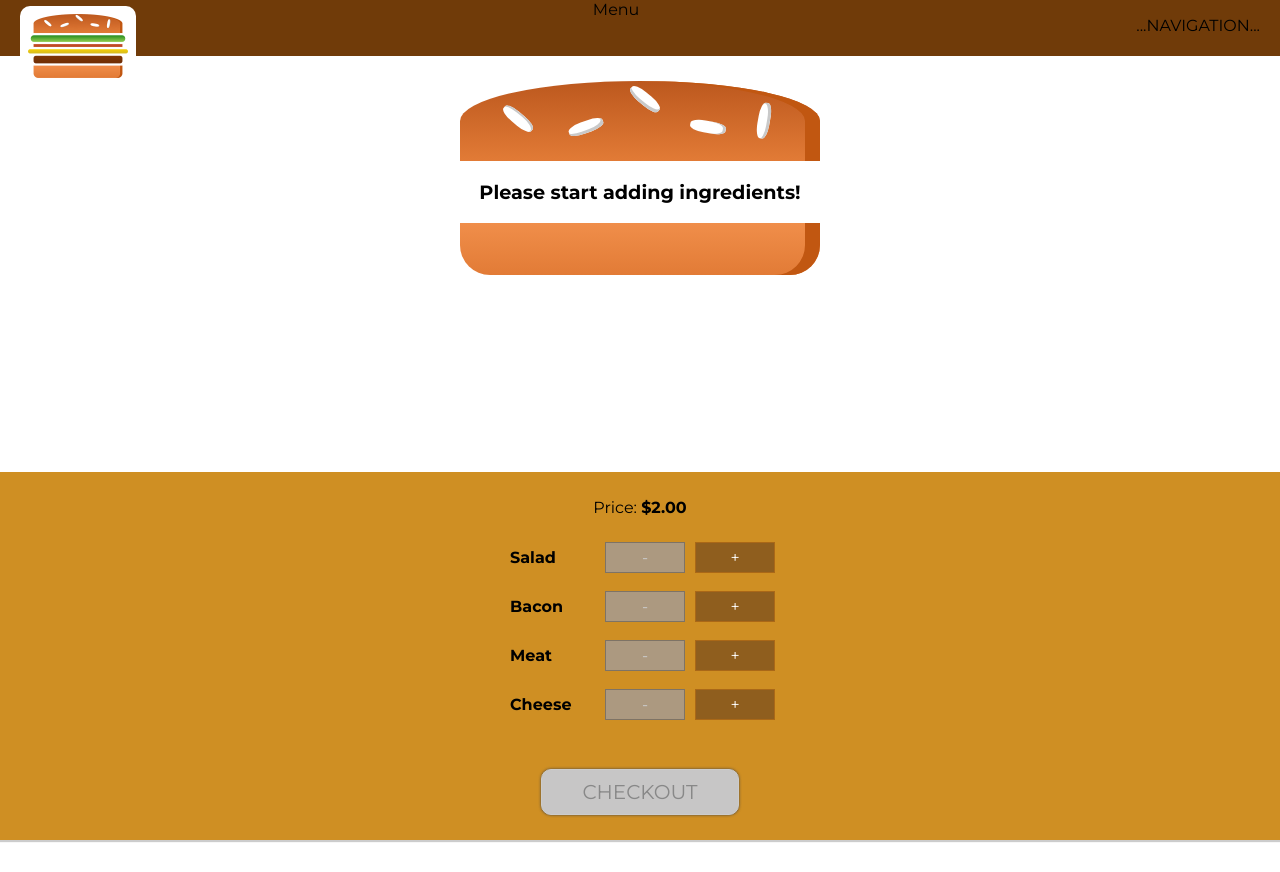
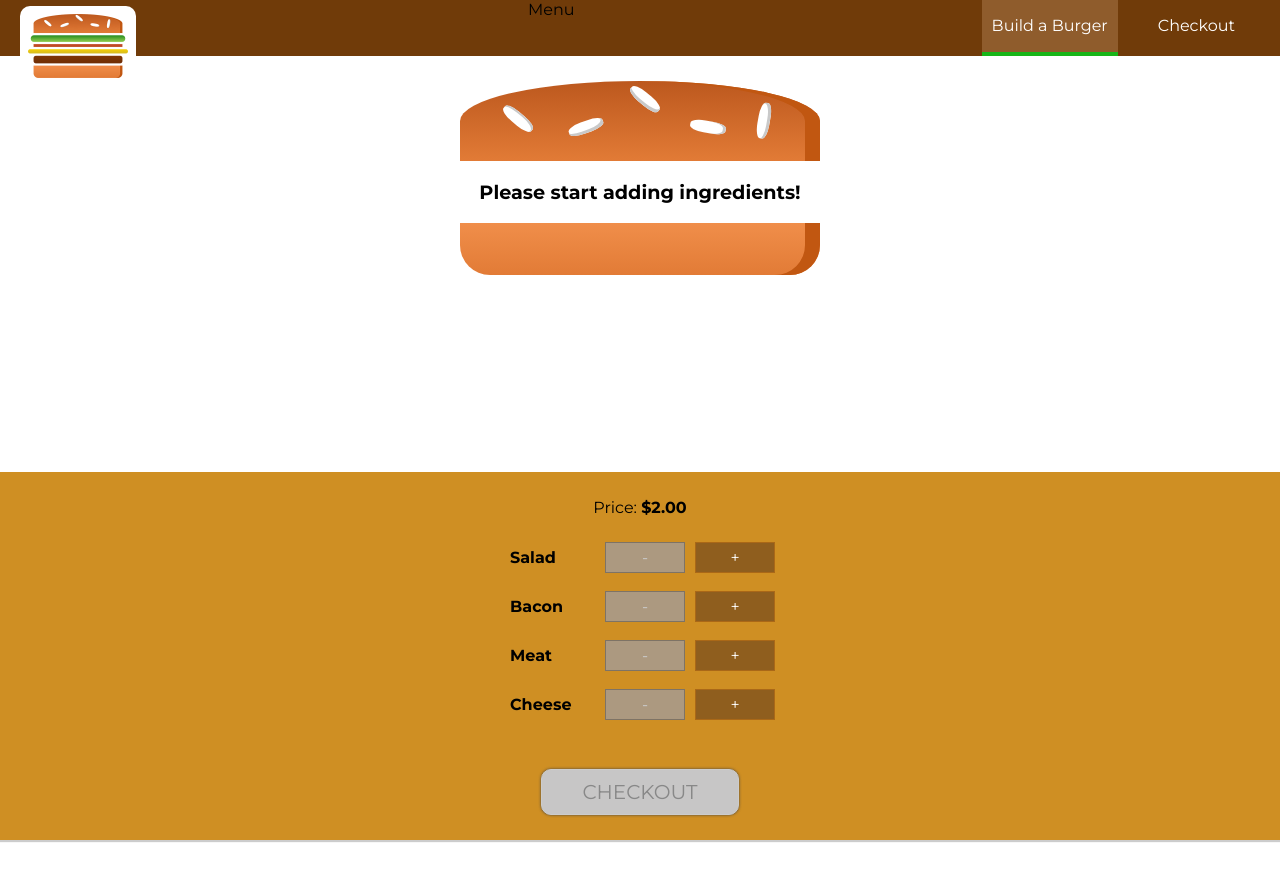
Before and after one commit to deinyefa/burger-builder, a React (Create React App) app: page / in a window 1280 px wide. Built offline with nearby package versions, Linux system fonts and the light colour scheme.

Commit message:
Desktop navigation component

```diff
--- /dev/null
+++ b/src/components/Navigation/NavigationItems/NavigationItem/NavigationItem.js
@@ -0,0 +1,19 @@
+import React from 'react';
+import PropTypes from 'prop-types';
+
+import NaviationItemStyles from './NavigationItem.module.css';
+
+const navigationItem = props => (
+  <li className={NaviationItemStyles.NavigationItem}>
+    <a
+      href={props.linkTarget}
+      className={props.active ? NaviationItemStyles.active : null}>{props.linkTitle}</a>
+  </li>
+);
+
+navigationItem.propTypes = {
+  linkTitle: PropTypes.string.isRequired,
+  linkTarget: PropTypes.string.isRequired,
+}
+
+export default navigationItem;
--- /dev/null
+++ b/src/components/Navigation/NavigationItems/NavigationItem/NavigationItem.module.css
@@ -0,0 +1,25 @@
+.NavigationItem {
+  margin: 0 15px;
+  box-sizing: border-box;
+  /* display: flex; */
+  height: 100%;
+  align-self: center;
+}
+
+.NavigationItem a {
+  color: white;
+  text-decoration: none;
+  height: 100%;
+  padding: 16px 10px;
+  border-bottom: 4px solid transparent;
+  box-sizing: border-box;
+  display: block;
+}
+
+.NavigationItem a:hover,
+.NavigationItem a:active,
+.NavigationItem a.active {
+  background-color: #8f5c2c;
+  border-color: #17b518;
+  color: white;
+}
--- /dev/null
+++ b/src/components/Navigation/NavigationItems/NavigationItems.js
@@ -0,0 +1,14 @@
+import React from 'react';
+
+import NavigationItemsStyles from './NavigationItems.module.css';
+import NavigationItem from './NavigationItem/NavigationItem';
+
+
+const navigationItems = props => (
+  <ul className={NavigationItemsStyles.NavigationItems}>
+    <NavigationItem linkTarget="/" linkTitle="Build a Burger" active />
+    <NavigationItem linkTarget="/checkout" linkTitle="Checkout" />
+  </ul>
+);
+
+export default navigationItems;
--- /dev/null
+++ b/src/components/Navigation/NavigationItems/NavigationItems.module.css
@@ -0,0 +1,8 @@
+.NavigationItems {
+  margin: 0;
+  padding: 0;
+  list-style: none;
+  display: flex;
+  align-items: center;
+  height: 100%
+}
--- a/src/components/Navigation/Toolbar/Toolbar.js
+++ b/src/components/Navigation/Toolbar/Toolbar.js
@@ -2,15 +2,14 @@ import React from 'react';
 
 import ToolbarStyles from './Toolbar.module.css';
 import Logo from '../../Logo/Logo';
+import NavigationItems from '../NavigationItems/NavigationItems';
 
 const toolbar = props => (
   <header className={ToolbarStyles.Toolbar}>
   <div><Logo /></div>
     <div>Menu</div>
     <nav>
-      <ul>
-        ...NAVIGATION...
-      </ul>
+      <NavigationItems />
     </nav>
   </header>
 );
```
